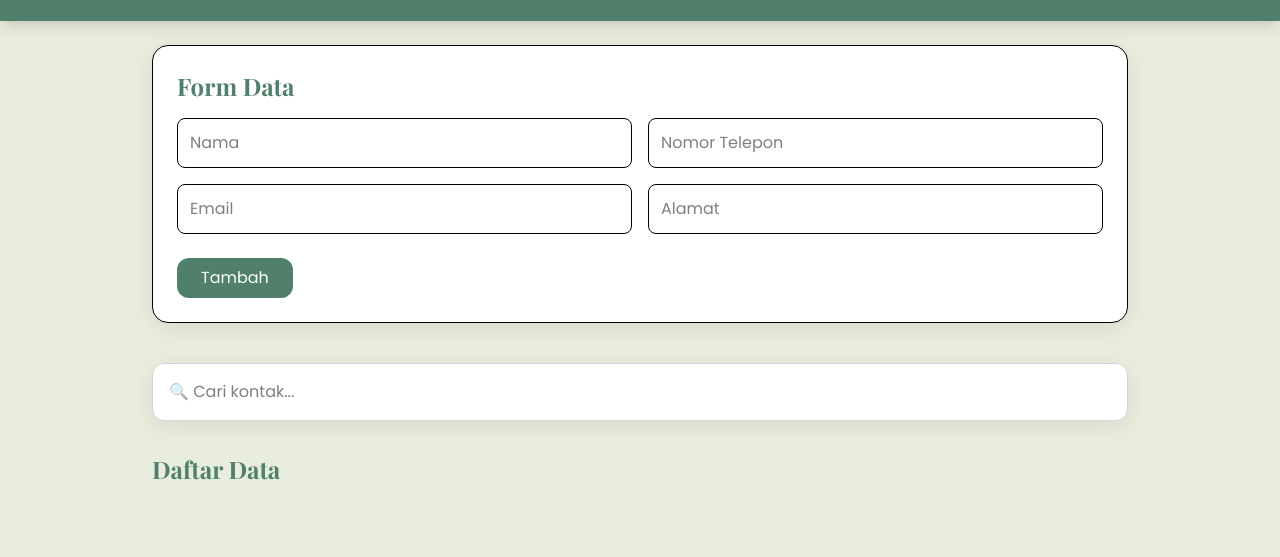
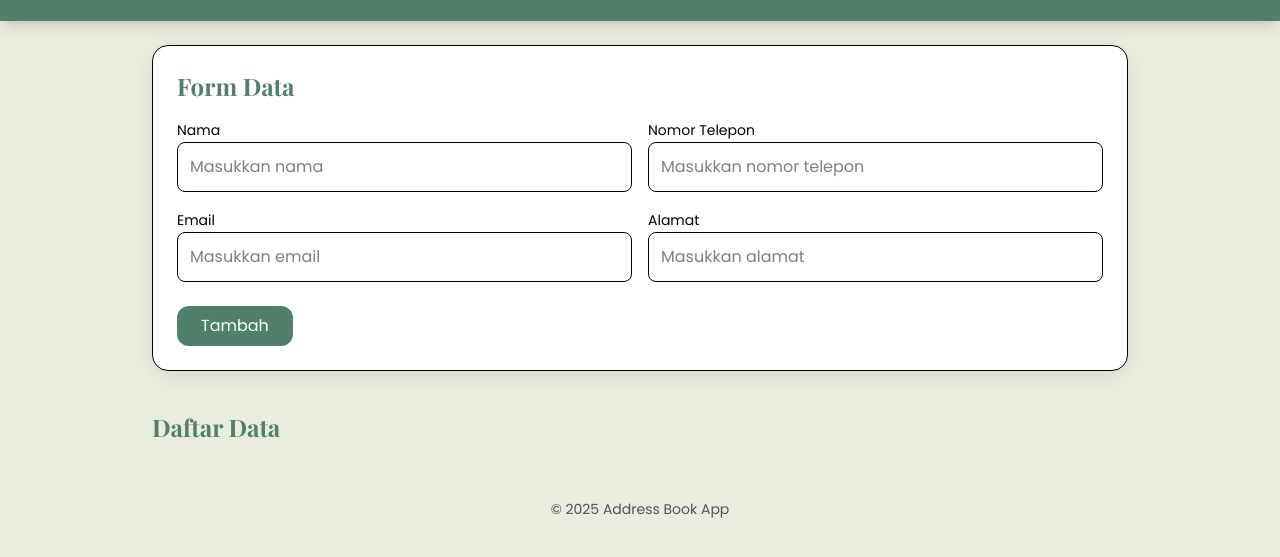
Before and after one commit to ftmahrhmt/address-book, a plain HTML site: page index.html in a window 1280 px wide. Shown: the part 87-644 px from the top of the page. Drawn offline with nearby package versions, Linux system fonts and the light colour scheme.

Commit message:
feat: add form

```diff
--- a/index.html
+++ b/index.html
@@ -4,6 +4,7 @@
   <meta charset="UTF-8" />
   <meta name="viewport" content="width=device-width, initial-scale=1.0" />
   <title>Address Book</title>
+
   <script src="https://cdn.jsdelivr.net/npm/@tailwindcss/browser@4"></script>
   <link href="https://fonts.googleapis.com/css2?family=Playfair+Display:wght@500;700&family=Poppins:wght@300;400;500&display=swap" rel="stylesheet">
 
@@ -14,7 +15,6 @@
     h1, h2 {
       font-family: 'Playfair Display', serif;
     }
-
     .soft-shadow {
       box-shadow: 0px 5px 25px rgba(0,0,0,0.08);
     }
@@ -23,42 +23,82 @@
 
 <body class="bg-[#E8EDDE] min-h-screen">
 
+  <!-- HEADER -->
   <header class="bg-[#50806B] text-white py-6 shadow-lg">
     <h1 class="text-4xl text-center font-bold tracking-wide">Address Book</h1>
-      <p class="text-center text-sm opacity-80">Tambah • Edit • Hapus • Cari</p>
+    <p class="text-center text-sm opacity-80">
+      Tambah • Edit • Hapus • Cari
+    </p>
   </header>
 
+  <!-- MAIN -->
   <main class="p-6 max-w-5xl mx-auto">
 
-      <div id="formContainer" class="bg-white p-6 rounded-2xl soft-shadow border mb-10">
-        <h2 class="text-2xl font-bold text-[#50806B] mb-4">Form Data</Data></h2>
+    <!-- SECTION FORM -->
+    <section id="formSection" class="bg-white p-6 rounded-2xl soft-shadow border mb-10">
+      <h2 class="text-2xl font-bold text-[#50806B] mb-4">Form Data</h2>
 
+      <form id="contactForm">
         <div class="grid grid-cols-1 md:grid-cols-2 gap-4">
-          <input id="nama" type="text" placeholder="Nama" class="p-3 border rounded-lg focus:ring-2 focus:ring-[#50806B]" />
-          <input id="nomor" type="text" placeholder="Nomor Telepon" class="p-3 border rounded-lg focus:ring-2 focus:ring-[#50806B]" />
-          <input id="email" type="text" placeholder="Email" class="p-3 border rounded-lg focus:ring-2 focus:ring-[#50806B]" />
-          <input id="alamat" type="text" placeholder="Alamat" class="p-3 border rounded-lg focus:ring-2 focus:ring-[#50806B]" />
+
+          <div>
+            <label for="nama" class="text-sm">Nama</label>
+            <input id="nama" type="text" placeholder="Masukkan nama"
+              class="w-full p-3 border rounded-lg focus:ring-2 focus:ring-[#50806B]" />
+          </div>
+
+          <div>
+            <label for="nomor" class="text-sm">Nomor Telepon</label>
+            <input id="nomor" type="text" placeholder="Masukkan nomor telepon"
+              class="w-full p-3 border rounded-lg focus:ring-2 focus:ring-[#50806B]" />
+          </div>
+
+          <div>
+            <label for="email" class="text-sm">Email</label>
+            <input id="email" type="email" placeholder="Masukkan email"
+              class="w-full p-3 border rounded-lg focus:ring-2 focus:ring-[#50806B]" />
+          </div>
+
+          <div>
+            <label for="alamat" class="text-sm">Alamat</label>
+            <input id="alamat" type="text" placeholder="Masukkan alamat"
+              class="w-full p-3 border rounded-lg focus:ring-2 focus:ring-[#50806B]" />
+          </div>
+
         </div>
 
         <div class="mt-6 flex gap-3">
-          <button id="btnTambah" class="bg-[#50806B] text-white px-6 py-2 rounded-xl hover:bg-[#3a5e50] transition">Tambah</button>
-          <button id="btnSimpan" class="bg-green-600 text-white px-6 py-2 rounded-xl hover:bg-green-700 transition hidden">Simpan</button>
-          <button id="btnBatal" class="bg-gray-500 text-white px-6 py-2 rounded-xl hover:bg-gray-700 transition hidden">Batal</button>
+          <button type="button" id="btnTambah"
+            class="bg-[#50806B] text-white px-6 py-2 rounded-xl hover:bg-[#3a5e50] transition">
+            Tambah
+          </button>
+
+          <button type="button" id="btnSimpan"
+            class="bg-green-600 text-white px-6 py-2 rounded-xl hover:bg-green-700 transition hidden">
+            Simpan
+          </button>
+
+          <button type="button" id="btnBatal"
+            class="bg-gray-500 text-white px-6 py-2 rounded-xl hover:bg-gray-700 transition hidden">
+            Batal
+          </button>
         </div>
-      </div>
+      </form>
+    </section>
 
-      <div class="mb-8">
-  <input
-    id="searchInput"
-    type="text"
-    placeholder="🔍 Cari kontak..."
-    class="w-full p-4 bg-white border border-gray-300 rounded-xl soft-shadow focus:ring-2 focus:ring-[#50806B] transition"
-  />
-</div>
 
+    <!-- SECTION LIST -->
+    <section>
       <h2 class="text-2xl text-[#50806B] font-bold mb-4">Daftar Data</h2>
       <div id="contact-list" class="grid grid-cols-1 sm:grid-cols-2 lg:grid-cols-3 gap-6"></div>
+    </section>
+
   </main>
+
+  <!-- FOOTER -->
+  <footer class="text-center py-4 text-sm text-gray-600">
+    © 2025 Address Book App
+  </footer>
 
   <script src="js/script.js"></script>
 </body>
```
Lines whose indentation alone changed are shown as unchanged.
